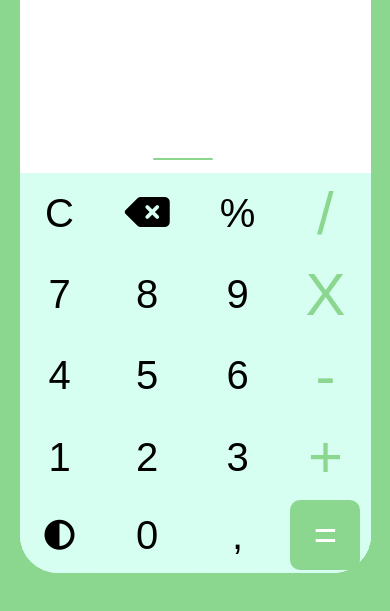
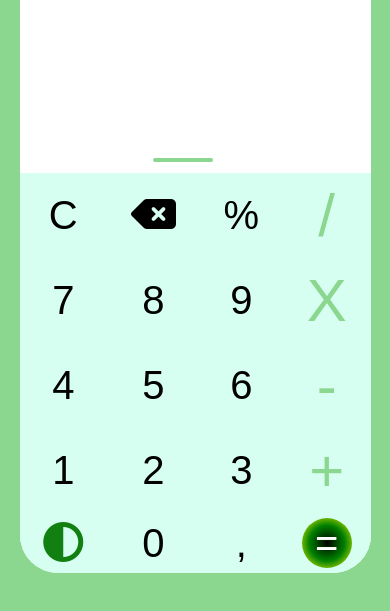
Before and after one commit to Admeral2000/calcolatrice, a plain HTML site: page index.html in a window 390 px wide. Shown: the part 149-760 px from the top of the page. Drawn offline with Linux system fonts and the light colour scheme.

Commit message:
second added

```diff
--- a/main.css
+++ b/main.css
@@ -41,7 +41,7 @@ body {
   top: 277px;
   right: 45%;
   width: 60px;
-  height: 2px;
+  height: 4px;
   background: #8cd790;
   border-radius: 31px;
 }
@@ -82,8 +82,8 @@ body {
   align-items: center;
   justify-content: center;
   margin: auto;
-  max-width: 70px;
-  height: 70px;
+  max-width: 50px;
+  height: 50px;
   background: #8cd790;
   border-radius: 10px;
 }
@@ -98,3 +98,15 @@ body {
 #br {
   border-bottom-right-radius: 38px;
 }
+@media only screen and (max-width: 630px) {
+  .button-wrapper #equal {
+    background: content-box radial-gradient(black, green, yellow);
+    border-radius: 50%;
+    max-width: 50px;
+    height: 50px;
+  }
+  .button-wrapper #trg {
+    font-size: 40px;
+    color: rgb(17, 128, 17);
+  }
+}
```
